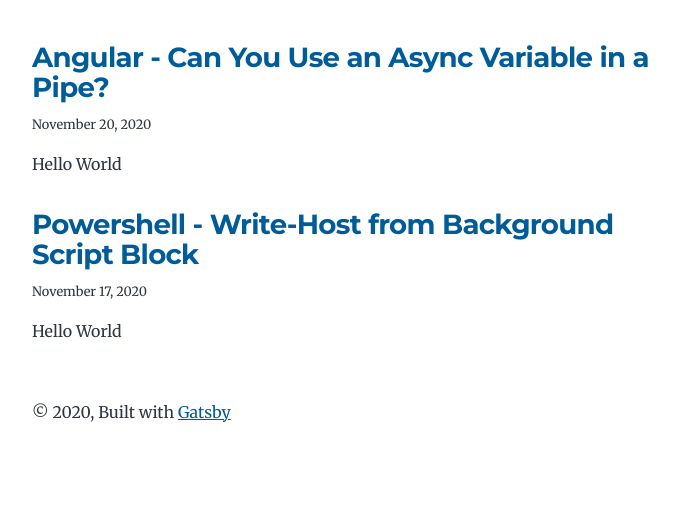
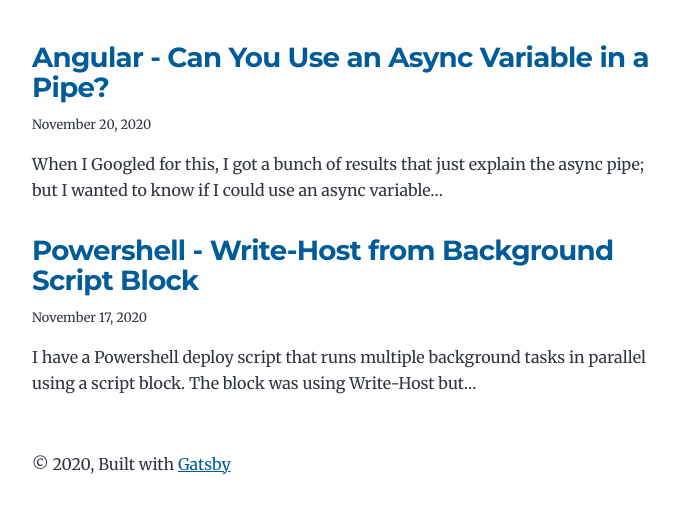
Before and after one commit to dfaivre/dfaiv-dev-009-gatsby, a Gatsby site: page / in a window 1280 px wide. Shown: the part 158-670 px from the top of the page, without its empty margins (292-971 px from the left). Built offline with nearby package versions, Linux system fonts and the light colour scheme; Gatsby itself is replaced by a stand-in of ours.

Commit message:
posts - remove unused descriptions.

````diff
--- a/content/blog/_drafts/20201109-ps--output-from-script-block/20201109-ps--output-from-script-block.md
+++ b/content/blog/_drafts/20201109-ps--output-from-script-block/20201109-ps--output-from-script-block.md
@@ -1,8 +1,10 @@
 ---
 title: Powershell - Write-Host from Background Script Block
 date: 2020-11-17
-description: "Hello World"
+description: ""
 ---
+
+I have a Powershell deploy script that runs multiple background tasks in parallel using a [script block](https://docs.microsoft.com/en-us/powershell/module/microsoft.powershell.core/about/about_script_blocks?view=powershell-7.1). The block was using `Write-Host` but I wasn't getting any output. Turns out I needed to use `Receive-Job` to capture any output.
 
 ```powershell
 # helper to log results
--- a/content/blog/_drafts/20201120-angular--pipe-variable-async/20201120-angular--pipe-variable-async.md
+++ b/content/blog/_drafts/20201120-angular--pipe-variable-async/20201120-angular--pipe-variable-async.md
@@ -1,7 +1,7 @@
 ---
 title: Angular - Can You Use an Async Variable in a Pipe?
 date: 2020-11-20
-description: "Hello World"
+description: ""
 ---
 
 When I Googled for this, I got a bunch of results that just explain the `async` pipe; but I wanted to know if I could use an async variable into the pipe:
````
